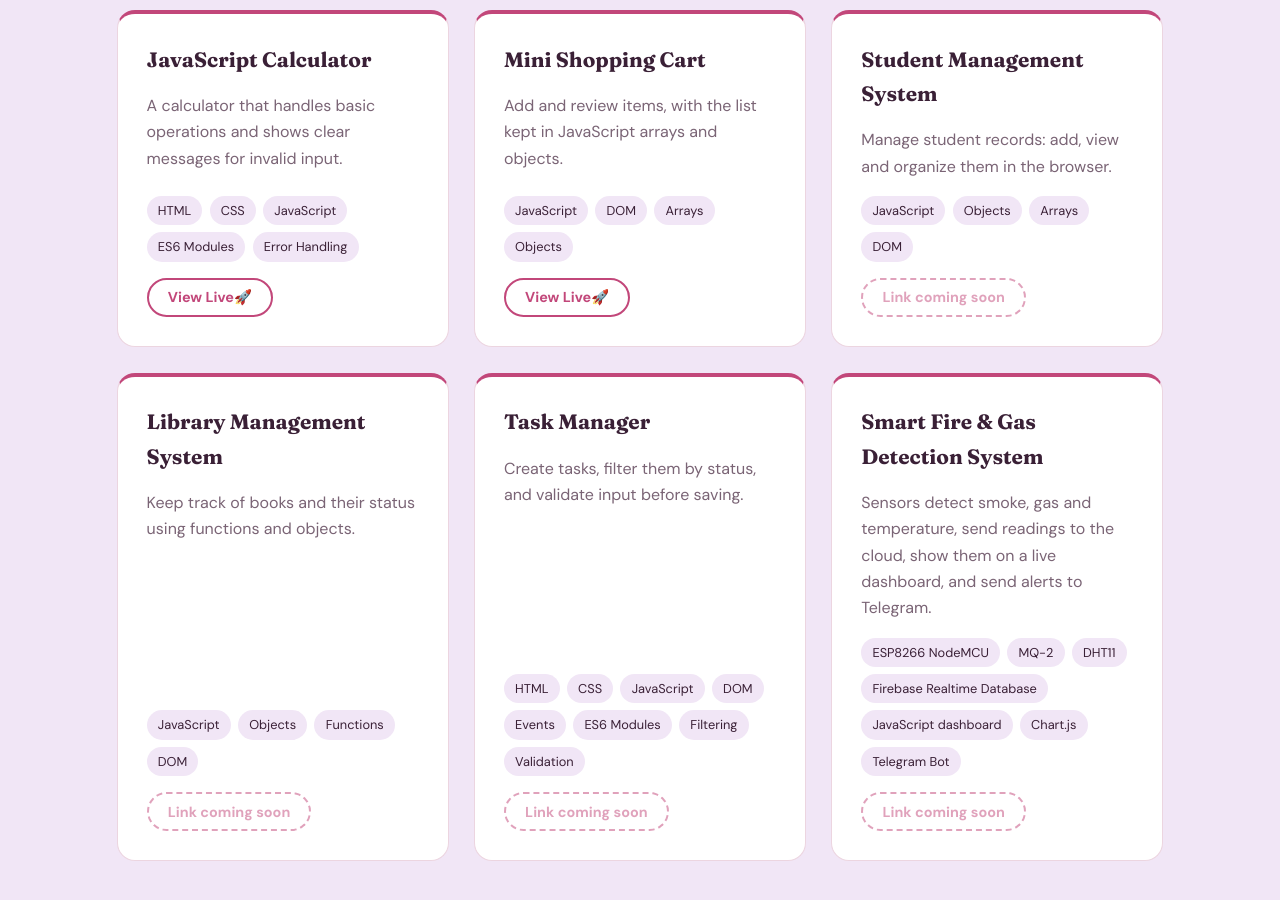
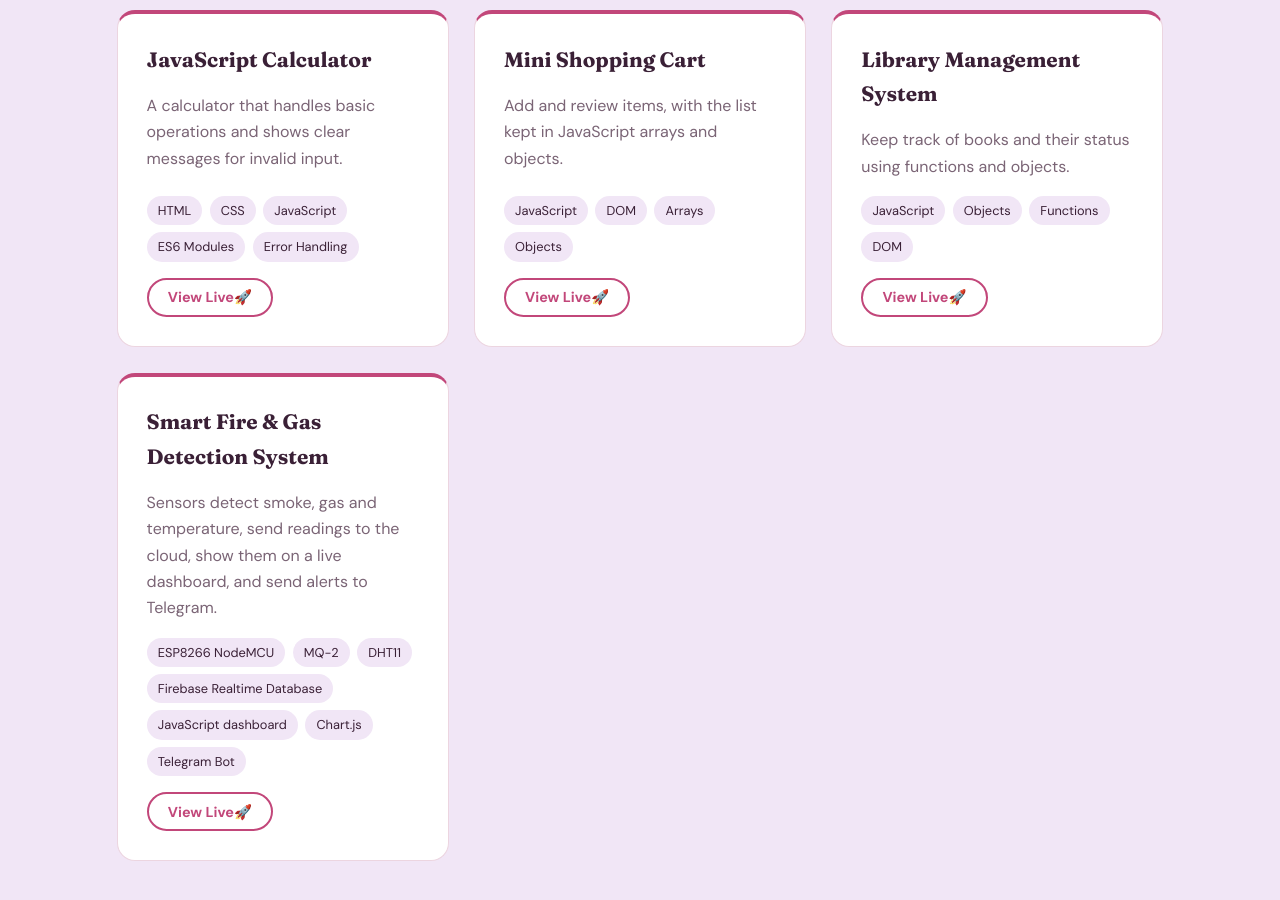
Before and after one commit to reem978/Rim-portfolio, a plain HTML site: page index.html in a window 1280 px wide. Shown: the part 2620-3520 px from the top of the page. Drawn offline with Linux system fonts and the light colour scheme.

Commit message:
Update index.html

```diff
--- a/index.html
+++ b/index.html
@@ -95,32 +95,22 @@
           <a href=" https://reem978.github.io/mini-shopping-cart/" class="btn btn-small " target ="_blank">View Live🚀</a>
         </article>
 
-        <article class="project-card reveal">
-          <h3>Student Management System</h3>
-          <p>Manage student records: add, view and organize them in the browser.</p>
-          <ul class="tags"><li>JavaScript</li><li>Objects</li><li>Arrays</li><li>DOM</li></ul>
-          <a href="#" class="btn btn-small disabled" aria-disabled="true">Link coming soon</a>
-        </article>
+
 
         <article class="project-card reveal">
           <h3>Library Management System</h3>
           <p>Keep track of books and their status using functions and objects.</p>
           <ul class="tags"><li>JavaScript</li><li>Objects</li><li>Functions</li><li>DOM</li></ul>
-          <a href="#" class="btn btn-small disabled" aria-disabled="true">Link coming soon</a>
+          <a href="https://reem978.github.io/Library-Management-System/" class="btn btn-small " target ="_blank">View Live🚀</a>
         </article>
 
-        <article class="project-card reveal">
-          <h3>Task Manager</h3>
-          <p>Create tasks, filter them by status, and validate input before saving.</p>
-          <ul class="tags"><li>HTML</li><li>CSS</li><li>JavaScript</li><li>DOM</li><li>Events</li><li>ES6 Modules</li><li>Filtering</li><li>Validation</li></ul>
-          <a href="#" class="btn btn-small disabled" aria-disabled="true">Link coming soon</a>
-        </article>
+
 
         <article class="project-card reveal">
           <h3>Smart Fire &amp; Gas Detection System</h3>
           <p>Sensors detect smoke, gas and temperature, send readings to the cloud, show them on a live dashboard, and send alerts to Telegram.</p>
           <ul class="tags"><li>ESP8266 NodeMCU</li><li>MQ-2</li><li>DHT11</li><li>Firebase Realtime Database</li><li>JavaScript dashboard</li><li>Chart.js</li><li>Telegram Bot</li></ul>
-          <a href="#" class="btn btn-small disabled" aria-disabled="true">Link coming soon</a>
+          <a href="#" class="btn btn-small"target ="_blank">View Live🚀</a>
         </article>
 
       </div>
```
